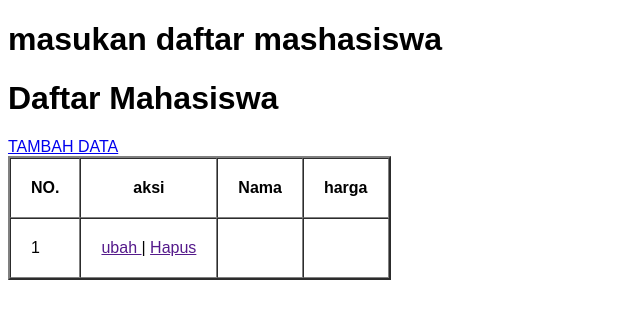
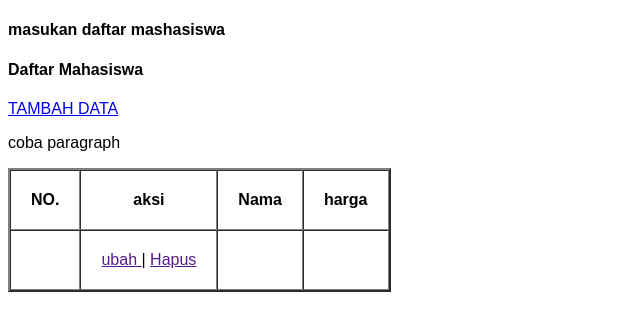
Before and after one commit to tamir3232/pertemuan-9, a PHP site: page / in a window 1280 px wide. Shown: the top 331 px of the page, without its empty margins (0-640 px from the left). Run offline with PHP 8.4, Linux system fonts and the light colour scheme; tables that the repository leaves empty or names only in its code hold one stand-in row (values such as "Sample post"); data that the repository does not hold is empty.

Commit message:
merubah index.php

```diff
--- a/index.php
+++ b/index.php
@@ -18,8 +18,8 @@ $menu= query("SELECT * FROM menu");
       <title>Document</title>
   </head>
   <body>
-        <h1>masukan daftar mashasiswa</h1>
-       <h1>Daftar Mahasiswa</h1>
+        <h4>masukan daftar mashasiswa</h4>
+       <h4>Daftar Mahasiswa</h4>
        <a href="tambah.php">TAMBAH DATA</a>
        <br>
        <table border="2" cellpadding="20" cellspacing = "0">
@@ -30,7 +30,7 @@ $menu= query("SELECT * FROM menu");
          <th>Nama</th>
          <th>harga</th>
        </tr>
-       <?php $i=1; ?>
+
        <?php foreach($menu as $row): ?>
         <tr>
           <td><?= $i++ ?></td>
@@ -48,6 +48,9 @@ $menu= query("SELECT * FROM menu");
 
         </tr>
         <?php endforeach; ?>
+
+
+        <p>coba paragraph</p>
        </table>
   <script></script>
   </body>
```
